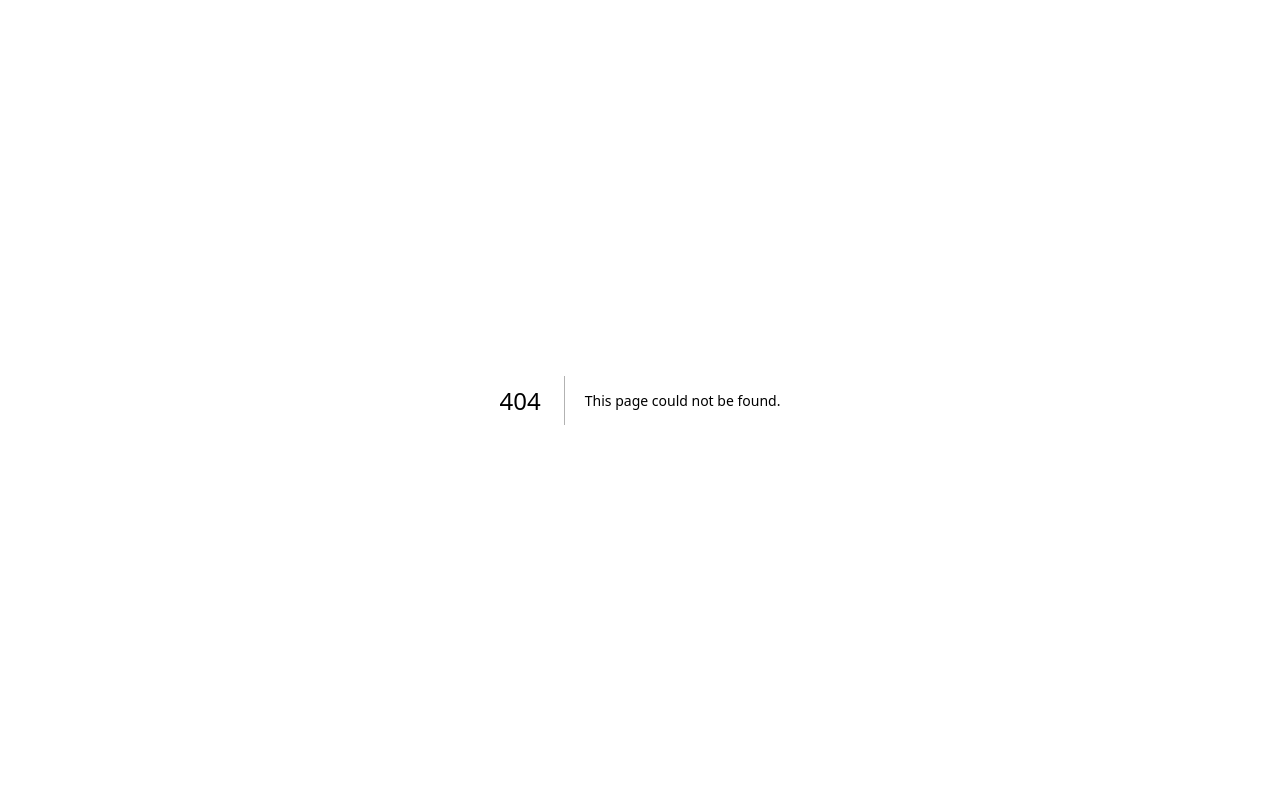
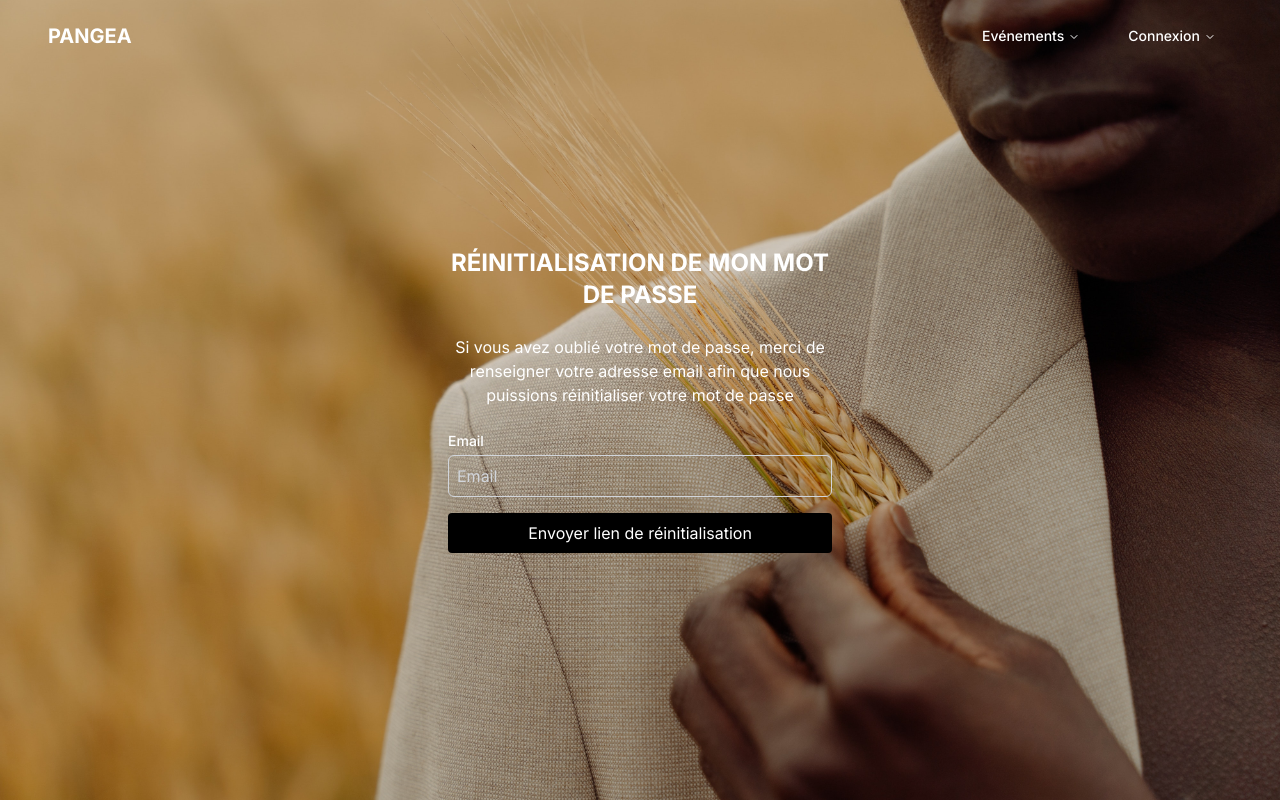
Before and after one commit to tchessi-pre/moonshot, a Next.js app in the folder front/: page /forgot_password in a window 1280 px wide. Before the commit this address had no page. Built offline with nearby package versions, Linux system fonts and the light colour scheme.

Commit message:
page forgot password

```diff
--- /dev/null
+++ b/front/src/app/forgot_password/page.js
@@ -0,0 +1,51 @@
+// src/app/forgot_password/page.js
+
+'use client'; // Assurez-vous que ce composant est rendu côté client
+import NavBar from '../../components/NavBar';
+import React, { useState } from 'react';
+
+const ForgotPassword = () => {
+    const [email, setEmail] = useState('');
+
+    const handleSubmit = (e) => {
+        e.preventDefault();
+        // Ajoutez ici la logique pour gérer la récupération du mot de passe
+        console.log("Email pour récupération de mot de passe : ", email);
+    };
+
+    return (
+        <div className="bg-cover bg-center min-h-screen flex flex-col" style={{ backgroundImage: 'url("/assets/bground.jpg")' }}>
+            <NavBar />
+            <div className="container mx-auto py-8 flex-grow flex justify-center items-center">
+                <div className="p-8 w-full max-w-md mx-4">
+                    <h2 className="text-2xl font-bold mb-6 text-center text-white">RÉINITIALISATION DE MON MOT DE PASSE</h2>
+                    <p className="mb-6 text-center text-white">
+                        Si vous avez oublié votre mot de passe, merci de renseigner votre adresse email afin que nous puissions réinitialiser votre mot de passe
+                    </p>
+                    <form onSubmit={handleSubmit} className="bg-transparent">
+                        <div className="mb-4">
+                            <label htmlFor="email" className="block text-sm font-medium text-white">Email</label>
+                            <input
+                                type="email"
+                                id="email"
+                                value={email}
+                                onChange={(e) => setEmail(e.target.value)}
+                                className="mt-1 p-2 block w-full border border-gray-300 rounded-md bg-transparent text-white placeholder-gray-300"
+                                placeholder="Email"
+                                required
+                            />
+                        </div>
+                        <button
+                            type="submit"
+                            className="w-full bg-black text-white p-2 rounded hover:bg-gray-800"
+                        >
+                            Envoyer lien de réinitialisation
+                        </button>
+                    </form>
+                </div>
+            </div>
+        </div>
+    );
+};
+
+export default ForgotPassword;
```
